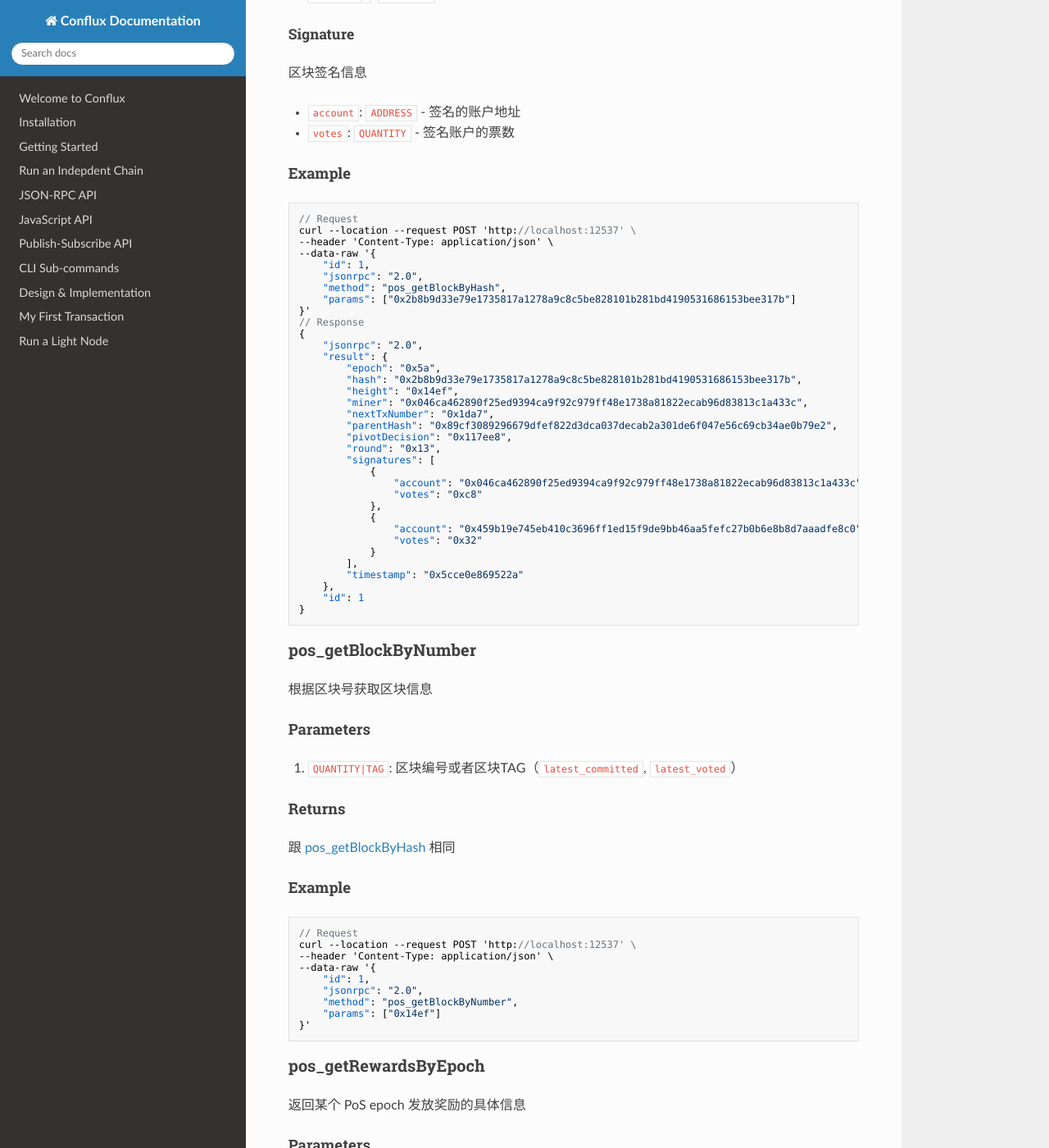
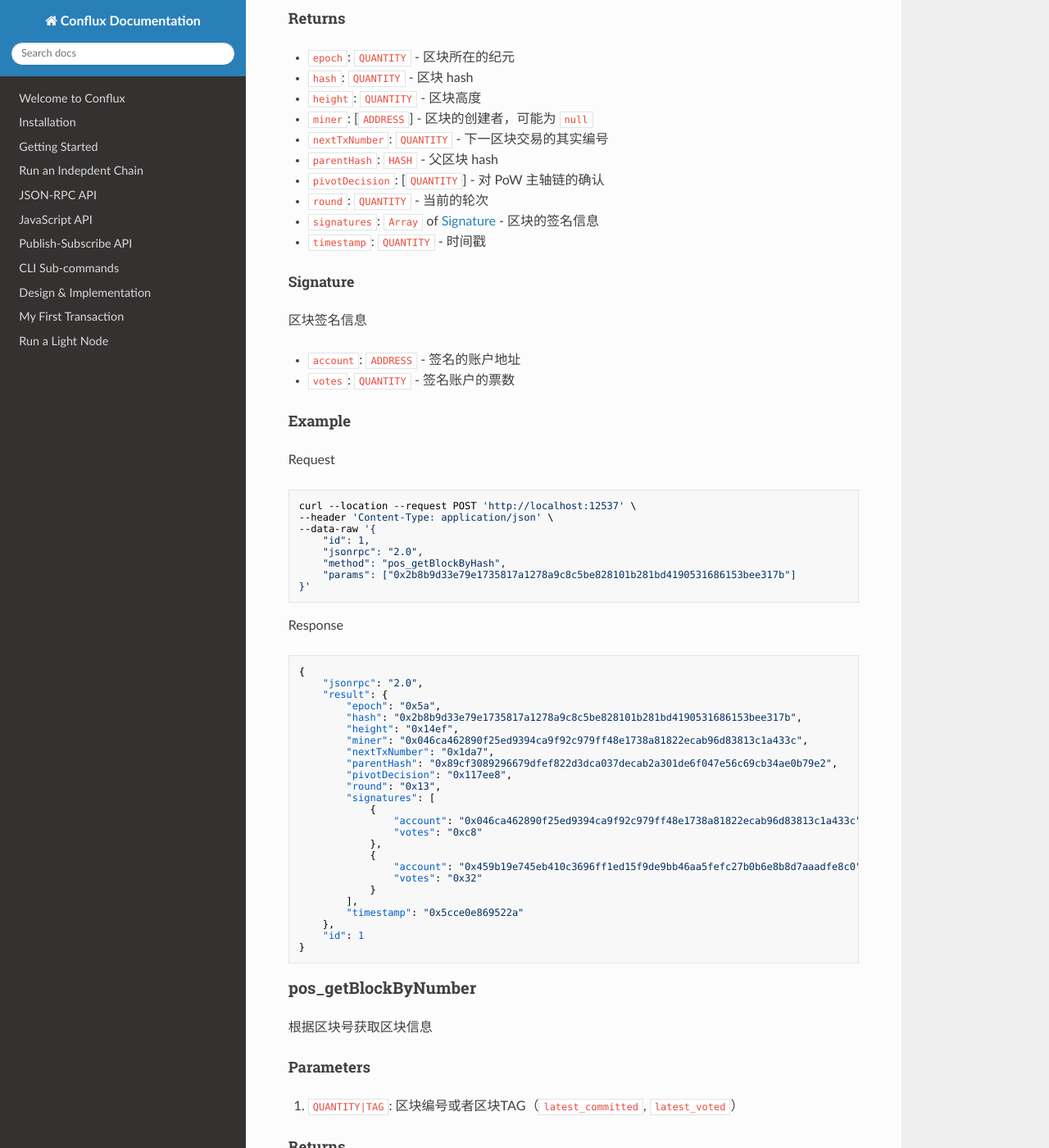
Before and after one commit to Conflux-Chain/conflux-doc, an MkDocs documentation site: the page built from docs/pos-rpc-zh.md, in a window 1280 px wide and 1400 px high, scrolled down 6060 px. Shown: the whole window at 82% size. Built offline with MkDocs 1.6.1, drawn with Linux system fonts in a browser that asks for light colours; nearby versions of some CDN libraries; some of the changed text lies outside the part shown.

Commit message:
op example format

````diff
--- a/docs/pos-rpc-zh.md
+++ b/docs/pos-rpc-zh.md
@@ -95,8 +95,9 @@ PoS 账户地址跟 PoW 地址格式不同是一个 256 位 hash 值，例如：
 
 #### Example
 
-```json
-// Request
+Request
+
+```sh
 curl --location --request POST 'http://localhost:12537' \
 --header 'Content-Type: application/json' \
 --data-raw '{
@@ -105,8 +106,11 @@ curl --location --request POST 'http://localhost:12537' \
     "method": "pos_getStatus",
     "params": []
 }'
+```
 
-// Result
+Result
+
+```json
 {
     "jsonrpc": "2.0",
     "result": {
@@ -145,8 +149,9 @@ params: [
 
 #### Example
 
-```json
-// Request
+Request
+
+```sh
 curl --location --request POST 'http://localhost:12537' \
 --header 'Content-Type: application/json' \
 --data-raw '{
@@ -155,8 +160,11 @@ curl --location --request POST 'http://localhost:12537' \
     "method": "pos_getAccount",
     "params": ["0x046ca462890f25ed9394ca9f92c979ff48e1738a81822ecab96d83813c1a433c"]
 }'
+```
 
-// Response
+Response
+
+```json
 {
     "jsonrpc": "2.0",
     "result": {
@@ -213,8 +221,9 @@ curl --location --request POST 'http://localhost:12537' \
 
 #### Example
 
-```json
-// Request
+Request
+
+```sh
 curl --location --request POST 'http://localhost:12537' \
 --header 'Content-Type: application/json' \
 --data-raw '{
@@ -223,7 +232,11 @@ curl --location --request POST 'http://localhost:12537' \
     "method": "pos_getCommittee",
     "params": []
 }'
-// Response
+```
+
+Response
+
+```json
 {
     "jsonrpc": "2.0",
     "result": {
@@ -304,8 +317,9 @@ params: [
 
 #### Example
 
-```json
-// Request
+Request
+
+```sh
 curl --location --request POST 'http://localhost:12537' \
 --header 'Content-Type: application/json' \
 --data-raw '{
@@ -314,7 +328,11 @@ curl --location --request POST 'http://localhost:12537' \
     "method": "pos_getBlockByHash",
     "params": ["0x2b8b9d33e79e1735817a1278a9c8c5be828101b281bd4190531686153bee317b"]
 }'
-// Response
+```
+
+Response
+
+```json
 {
     "jsonrpc": "2.0",
     "result": {
@@ -356,8 +374,9 @@ curl --location --request POST 'http://localhost:12537' \
 
 #### Example
 
-```json
-// Request
+Request
+
+```sh
 curl --location --request POST 'http://localhost:12537' \
 --header 'Content-Type: application/json' \
 --data-raw '{
@@ -395,8 +414,9 @@ params: [
 
 ##### Example
 
-```json
-// Request
+Request
+
+```sh
 curl --location --request POST 'http://localhost:12537' \
 --header 'Content-Type: application/json' \
 --data-raw '{
@@ -405,7 +425,11 @@ curl --location --request POST 'http://localhost:12537' \
     "method": "pos_getRewardsByEpoch",
     "params": ["0x4a"]
 }'
-// Response
+```
+
+Response
+
+```json
 {
     "jsonrpc": "2.0",
     "result": {
````
